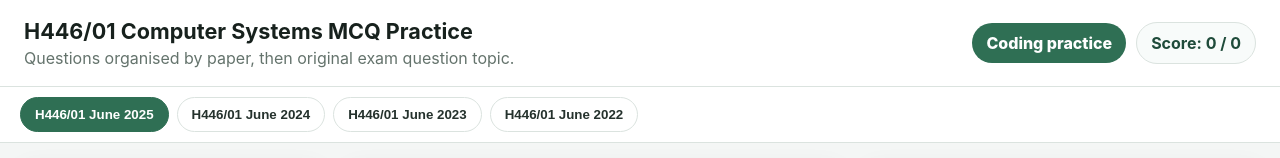
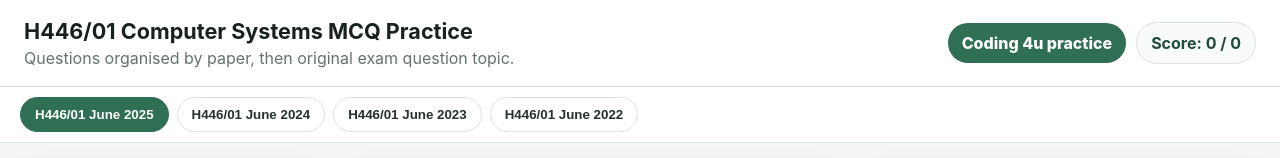
Before and after one commit to computingdept/ALevelRevisionP1, a plain HTML site: page index.html in a window 1280 px wide. Shown: the top 158 px of the page. Drawn offline with Linux system fonts and the light colour scheme.

Commit message:
Update link text for coding practice section

```diff
--- a/index.html
+++ b/index.html
@@ -13,7 +13,7 @@
         <h1>H446/01 Computer Systems MCQ Practice</h1>
         <p>Questions organised by paper, then original exam question topic.</p>
       </div>
-      <div class="top-actions"><a class="nav-button" href="coding.html">Coding practice</a><div class="score-pill" id="scorePill">Score: 0 / 0</div></div>
+      <div class="top-actions"><a class="nav-button" href="coding.html">Coding 4u practice</a><div class="score-pill" id="scorePill">Score: 0 / 0</div></div>
     </header>
     <nav class="paper-tabs" id="paperTabs"></nav>
     <main class="layout">
```
